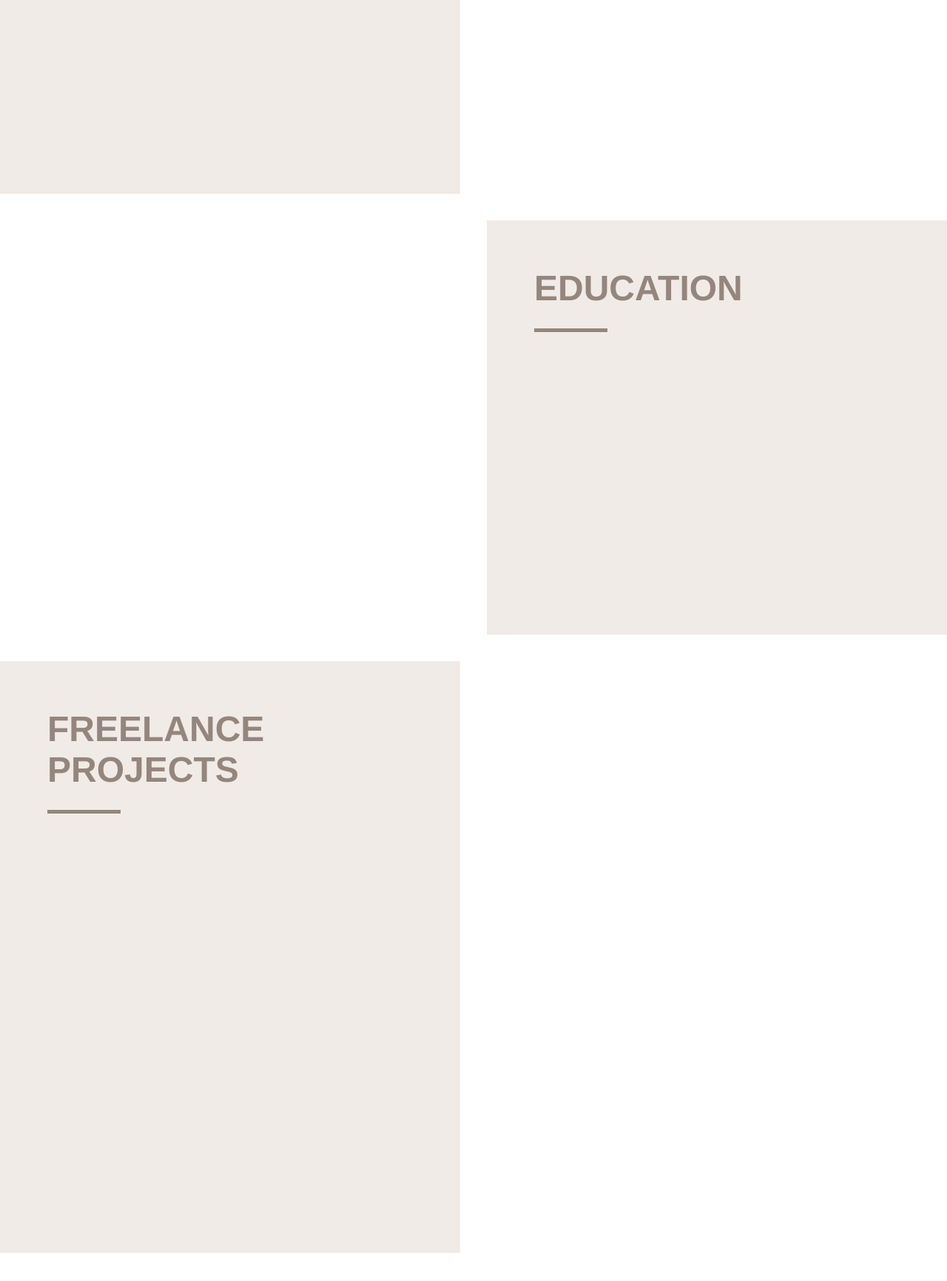
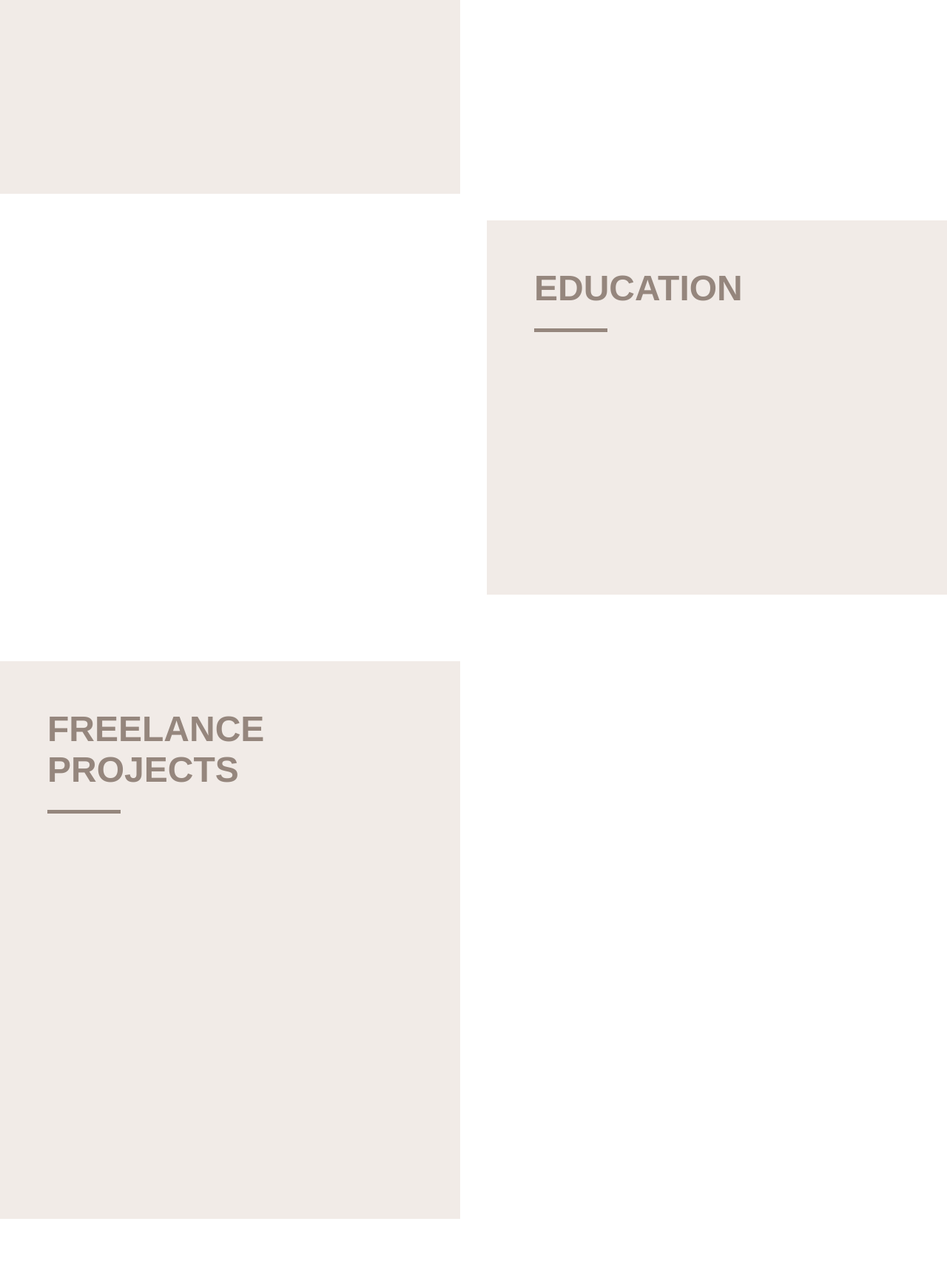
Before and after one commit to Piotr20/ida-skjodt-olesen-portfolio, a Vue app: page / in a window 1280 px wide. Shown: the part 8276-10008 px from the top of the page at 74% size. Built offline with nearby package versions, Linux system fonts and the light colour scheme.

Commit message:
education and freelance height adjusted

```diff
--- a/src/components/education.vue
+++ b/src/components/education.vue
@@ -83,7 +83,7 @@ section {
 @media only screen and (min-width: 1024px) {
   .grid-conainer {
     grid-template-columns: 1fr 1fr;
-    grid-template-rows: 1fr 1fr;
+    grid-auto-rows: minmax(min-content, max-content);
     height: 70vh;
     grid-gap: 36px;
     h2 {
--- a/src/components/freelanceProjects.vue
+++ b/src/components/freelanceProjects.vue
@@ -99,7 +99,7 @@ section {
   }
   .grid-conainer {
     grid-template-columns: 1fr 1fr;
-    grid-template-rows: 1fr 1fr 1fr;
+    grid-auto-rows: minmax(min-content, max-content);
     height: 100vh;
     grid-gap: 36px;
     h2 {
```
